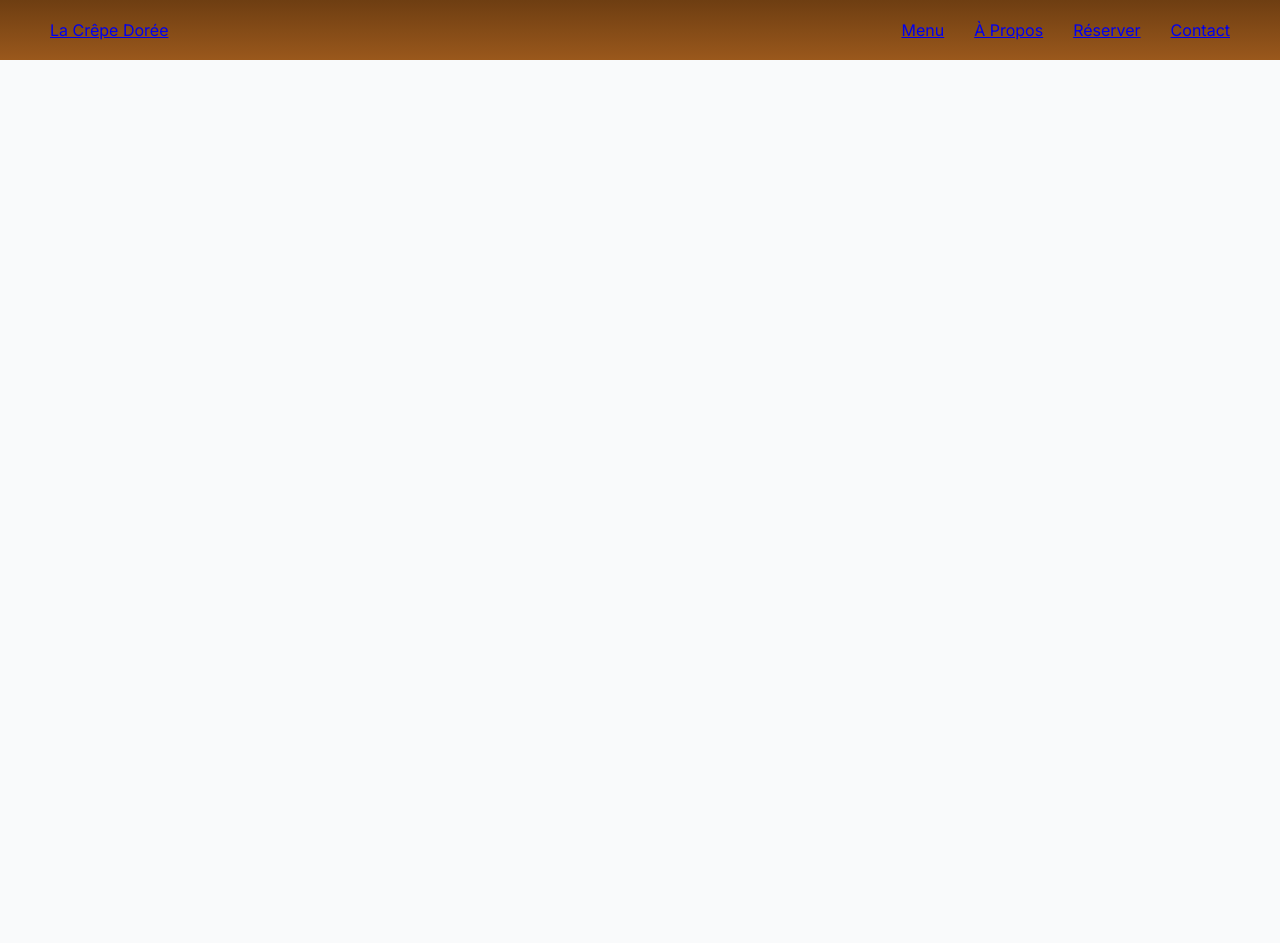
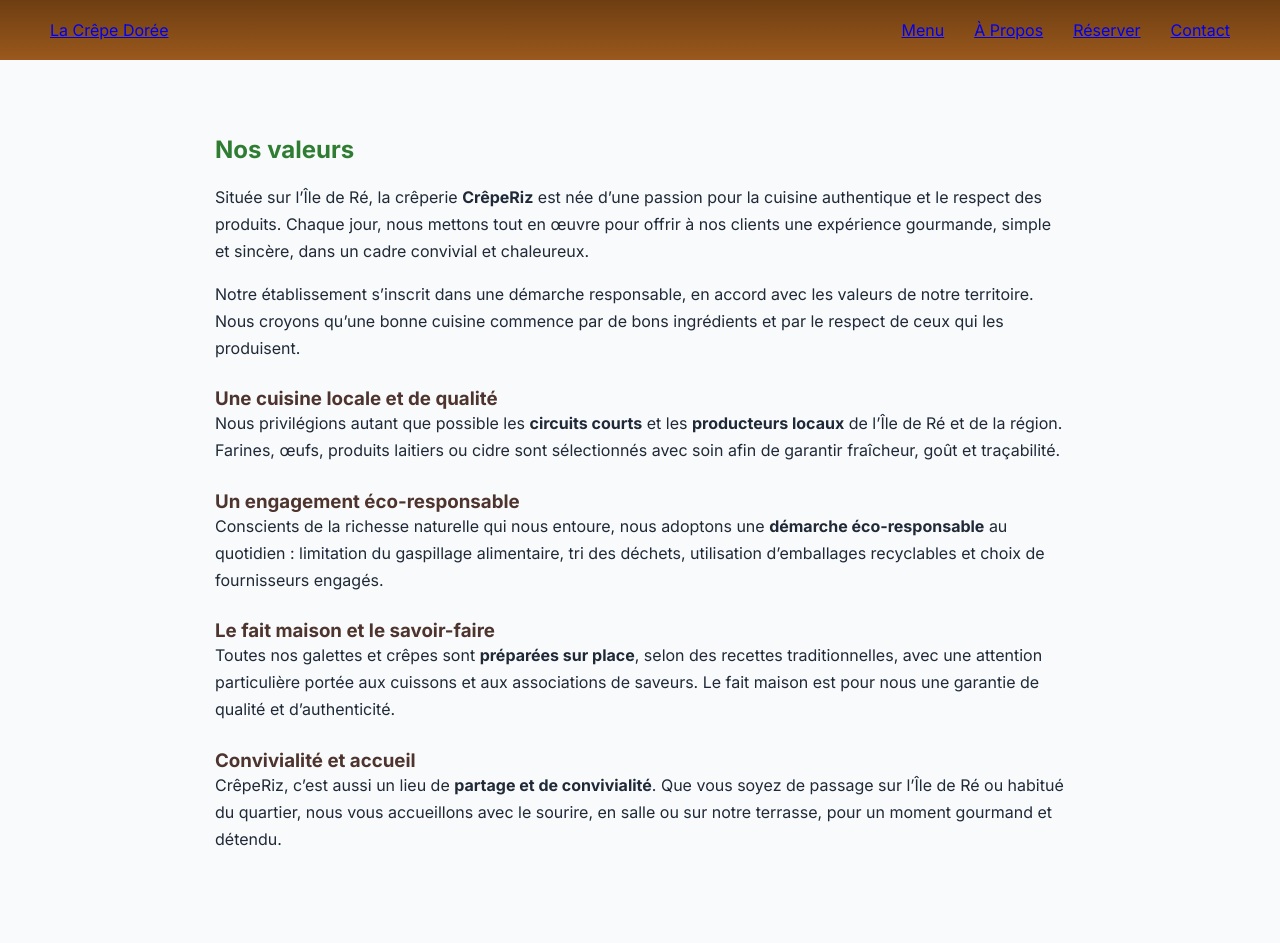
Before and after one commit to Ynryo/CrepeRiz, a PHP site: page / in a window 1280 px wide. Before the commit the page ends 60 px from the top, so only its background shows below. Run offline with PHP 8.4, Linux system fonts and the light colour scheme; some web fonts are replaced.

Commit message:
Page accueil avec du contenu provisoire pour les valeurs

```diff
--- /dev/null
+++ b/assets/css/home.css
@@ -0,0 +1,20 @@
+.valeurs-creperiz {
+    max-width: 900px;
+    margin: 50px auto;
+    padding: 25px;
+}
+
+.valeurs-creperiz h2 {
+    color: #2e7d32;
+    margin-bottom: 20px;
+}
+
+.valeurs-creperiz h3 {
+    margin-top: 25px;
+    color: #4e342e;
+}
+
+.valeurs-creperiz p {
+    line-height: 1.7;
+    margin-bottom: 15px;
+}
--- a/composer.json
+++ b/composer.json
@@ -10,5 +10,7 @@
             "name": "Lilian"
         }
     ],
-    "require": {}
+    "require": {
+        "vlucas/phpdotenv": "^5.6"
+    }
 }
--- a/controllers/homeController.php
+++ b/controllers/homeController.php
@@ -1,4 +1,2 @@
 <?php
-require_once "views/header.php";
-
-echo'bonjour';
+require_once __DIR__.'/../views/homeView.php';
--- a/index.php
+++ b/index.php
@@ -7,5 +7,5 @@ $page = $_GET['page'] ?? 'acceuil';
 
 switch($page){
     case 'acceuil':
-        require_once __DIR__.'/views/header.php';
+        require_once __DIR__.'/controllers/homeController.php';
 }
--- a/views/homeview.php
+++ b/views/homeview.php
@@ -1,2 +1,77 @@
-<?php
-require_once __DIR__.'/controllers/homeController.php';
+<!DOCTYPE html>
+<html lang="fr">
+
+<head>
+    <meta charset="UTF-8">
+    <meta name="viewport" content="width=device-width, initial-scale=1.0">
+    <title>La Crêpe Dorée - Crêperie Artisanale</title>
+    <link rel="stylesheet" href="assets/css/globals.css">
+    <link rel="stylesheet" href="assets/css/header.css">
+    <link rel="stylesheet" href="assets/css/home.css">
+</head>
+
+<body>
+    <header>
+        <div>
+            <a href="/">La Crêpe Dorée</a>
+        </div>
+        <nav>
+            <a href="/carte">Menu</a>
+            <a href="/about">À Propos</a>
+            <a href="/reservation">Réserver</a>
+            <a href="/contact">Contact</a>
+        </nav>
+    </header>
+</body>
+
+</html>
+
+
+<section class="valeurs-creperiz">
+    <h2>Nos valeurs</h2>
+
+    <p>
+        Située sur l’Île de Ré, la crêperie <strong>CrêpeRiz</strong> est née d’une passion
+        pour la cuisine authentique et le respect des produits.
+        Chaque jour, nous mettons tout en œuvre pour offrir à nos clients une expérience
+        gourmande, simple et sincère, dans un cadre convivial et chaleureux.
+    </p>
+
+    <p>
+        Notre établissement s’inscrit dans une démarche responsable, en accord avec
+        les valeurs de notre territoire. Nous croyons qu’une bonne cuisine commence
+        par de bons ingrédients et par le respect de ceux qui les produisent.
+    </p>
+
+    <h3>Une cuisine locale et de qualité</h3>
+    <p>
+        Nous privilégions autant que possible les <strong>circuits courts</strong> et les
+        <strong>producteurs locaux</strong> de l’Île de Ré et de la région.
+        Farines, œufs, produits laitiers ou cidre sont sélectionnés avec soin afin
+        de garantir fraîcheur, goût et traçabilité.
+    </p>
+
+    <h3>Un engagement éco-responsable</h3>
+    <p>
+        Conscients de la richesse naturelle qui nous entoure, nous adoptons une
+        <strong>démarche éco-responsable</strong> au quotidien :
+        limitation du gaspillage alimentaire, tri des déchets, utilisation
+        d’emballages recyclables et choix de fournisseurs engagés.
+    </p>
+
+    <h3>Le fait maison et le savoir-faire</h3>
+    <p>
+        Toutes nos galettes et crêpes sont <strong>préparées sur place</strong>,
+        selon des recettes traditionnelles, avec une attention particulière portée
+        aux cuissons et aux associations de saveurs.
+        Le fait maison est pour nous une garantie de qualité et d’authenticité.
+    </p>
+
+    <h3>Convivialité et accueil</h3>
+    <p>
+        CrêpeRiz, c’est aussi un lieu de <strong>partage et de convivialité</strong>.
+        Que vous soyez de passage sur l’Île de Ré ou habitué du quartier, nous vous
+        accueillons avec le sourire, en salle ou sur notre terrasse, pour un moment
+        gourmand et détendu.
+    </p>
+</section>
```
Also changed, not shown: 2 other files.
